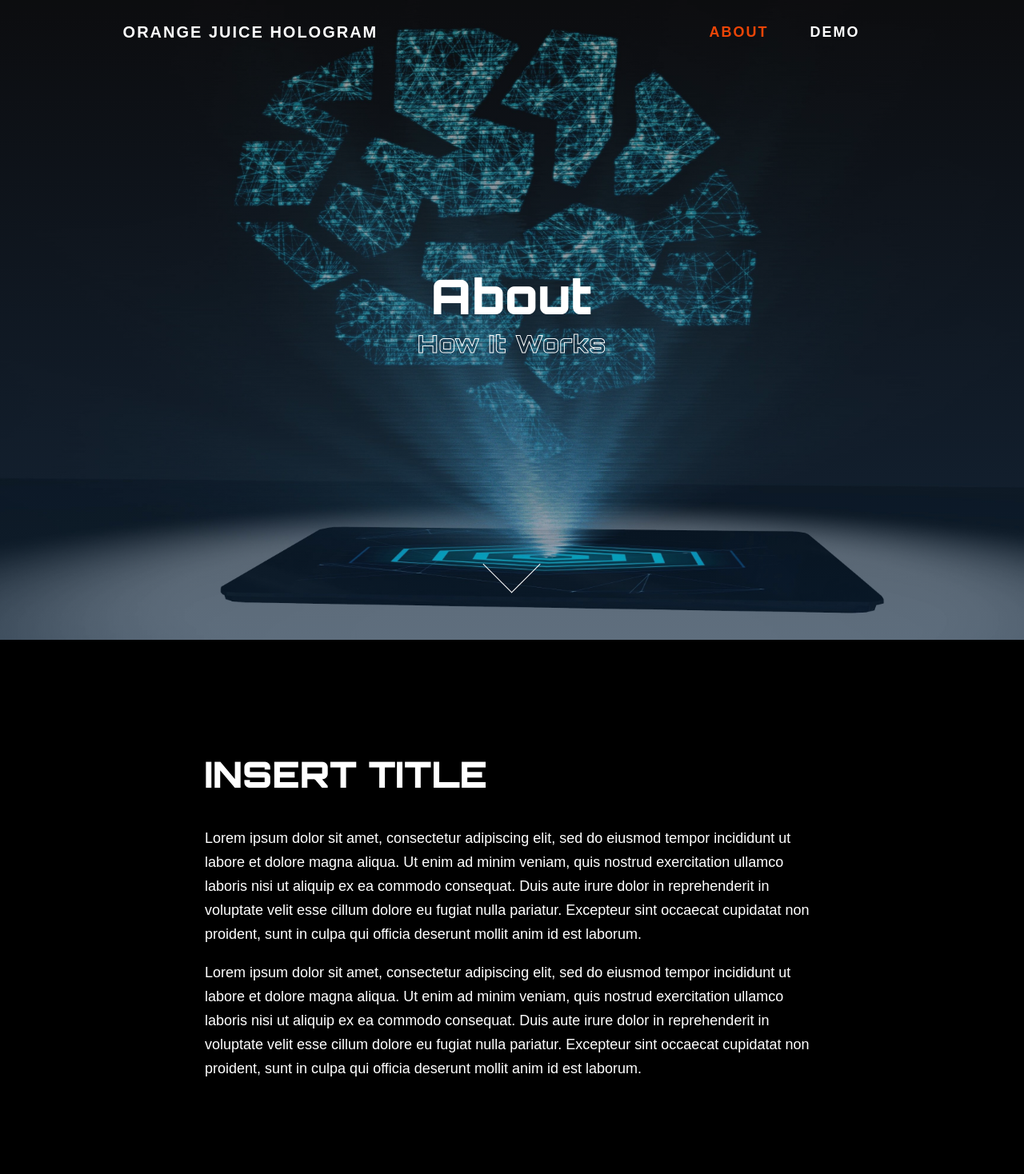
After one commit to arthurjl/orangejuicehologram, a Flask app: page /about in a window 1280 px wide. The commit adds this page. Shown: the top 1468 px of the page at 80% size. Run offline with Flask 2, Linux system fonts and the light colour scheme.

Commit message:
Front end changes

```diff
--- a/app.py
+++ b/app.py
@@ -56,6 +56,15 @@ def is_filename_safe(filename):
 def is_filesize_allowed(filesize):
     return int(filesize) < app.config["MAX_FILESIZE"]
 
+@app.route('/about', methods=['POST', 'GET'])
+def about():
+    return render_template('about.html')
+
+@app.route('/demo', methods=['POST', 'GET'])
+def demo():
+    return render_template('demo.html')
+
+
 
 if __name__ == "__main__":
     app.run(debug=True)
--- /dev/null
+++ b/static/css/about.css
@@ -0,0 +1,79 @@
+video {
+    width: 60%;
+    background-color: rgba(225,225,225,0);
+    /*padding: 10px;
+    border: 2px solid #eb4507;*/
+}
+
+.hologram {
+    font-size: 30px !important;
+    -webkit-text-stroke-width: 1px !important;
+}
+
+.textHolder h1 {
+    line-height: 60px !important;
+}
+
+.landingGradient {
+    background-image: url("/static/images/aboutbackground.jpg");
+}
+
+.textPart {
+    color: white;
+    padding: 8% 20% 8% 20%;
+}
+
+.textPart h2 {
+    font-family: "Orbitron", sans-serif;
+    font-size: 45px;
+}
+
+.textPart p {
+    font-size: 18px;
+    line-height: 30px;
+}
+
+.vidHolder {
+    display: flex;
+    align-items: center;
+    justify-content: center;
+    padding-bottom: 8%;
+}
+
+#aboutPage {
+    color: #eb4507;
+}
+
+/* css for arrow */
+
+.arrow {
+  box-sizing: border-box;
+  height: 4vw;
+  width: 4vw;
+  border-style: solid;
+  border-color: white;
+  border-width: 0px 1px 1px 0px;
+  transform: rotate(45deg);
+  transition: border-width 200ms ease-in-out;
+}
+
+.arrow:hover {
+  border-bottom-width: 3px;
+  border-right-width: 3px;
+}
+
+.container {
+  position: absolute;
+  top: 85vh;
+}
+
+/* Hide scrollbar for Chrome, Safari and Opera */
+body::-webkit-scrollbar {
+    display: none;
+}
+
+/* Hide scrollbar for IE, Edge and Firefox */
+body {
+  -ms-overflow-style: none;  /* IE and Edge */
+  scrollbar-width: none;  /* Firefox */
+}
--- a/static/css/main.css
+++ b/static/css/main.css
@@ -48,7 +48,7 @@ td {
     /*background-image: linear-gradient(rgba(67, 90, 165, 0.4), rgba(165, 67, 95, 0.4));*/
     /*background-image: linear-gradient(rgba(0, 0, 0, 0.4), rgba(227, 157, 77, 0.4));*/
     /*background-image: linear-gradient(rgba(0, 0, 0, 0.4), rgba(178, 194, 209, 0.4));*/
-    background-image: linear-gradient(rgba(0, 0, 0, 0.4), rgba(144, 155, 166, 0.4));
+    background-image: linear-gradient(rgba(0, 0, 0, 0.4), rgba(19, 58, 97, 0.4)); /* 142, 130, 171 */
     height: 100vh;
     width: 100%;
     background-position: center;
@@ -70,7 +70,7 @@ header {
 	text-transform: uppercase;
     letter-spacing: 2px;
 	z-index: 100;
-    position: fixed;
+    position: absolute;
     color: white;
 }
 
@@ -150,7 +150,7 @@ a:link {
   color: #dbb52f;
   text-transform: uppercase;
   background-color: rgba(255,255,255,0);
-  border: 2px solid white; /* #eb4507 */
+  border: 3px solid white; /* #eb4507 */
   z-index: 2;
   padding: 15px 15px;
   margin: 35px;
--- /dev/null
+++ b/templates/about.html
@@ -0,0 +1,55 @@
+{% extends 'base.html' %}
+
+{% block head %}
+<link rel="stylesheet" href="{{ url_for('static', filename='css/about.css') }}">
+<title>Task Master</title>
+{% endblock %}
+
+{% block body %}
+<script>
+
+       /* $("a[href='#content']").click(function() {
+            $([document.documentElement, document.body]).animate({
+                scrollTop: $("#contentAbout").offset().top
+            }, 1000);
+        });*/
+    function scrollToAnchor(anchor) {
+	// cgi_escape causes problems with multiple word tags which are combined with '+' symbols
+	// the following line resolves this by escaping + symbols
+	anchor = anchor.replace('+', '\\+');
+    var scrollTo = $('#' + anchor);
+    $('html,body').animate({scrollTop: scrollTo.offset().top},'slow');
+}
+
+</script>
+<div class = "landingGradient">
+    <div class = "landing">
+        <div class = "titleHolder">
+            <div class = "textHolder">
+                <h1>About</h1>
+                <h1 class = "hologram">How It Works</h1>
+            </div>
+        </div>
+        <div class="container">
+          <a href="#contentAbout" onclick="scrollToAnchor('contentAbout')">
+            <div id = "arrow" class="arrow"></div>
+          </a>
+        </div>
+
+        <!-- add arrow if possible -->
+    </div>
+</div>
+<div id = "contentAbout" class = "aboutSection">
+    <div class = "textPart">
+        <h2>INSERT TITLE</h2>
+        <p>Lorem ipsum dolor sit amet, consectetur adipiscing elit, sed do eiusmod tempor incididunt ut labore et dolore magna aliqua. Ut enim ad minim veniam, quis nostrud exercitation ullamco laboris nisi ut aliquip ex ea commodo consequat. Duis aute irure dolor in reprehenderit in voluptate velit esse cillum dolore eu fugiat nulla pariatur. Excepteur sint occaecat cupidatat non proident, sunt in culpa qui officia deserunt mollit anim id est laborum.</p>
+        <p>Lorem ipsum dolor sit amet, consectetur adipiscing elit, sed do eiusmod tempor incididunt ut labore et dolore magna aliqua. Ut enim ad minim veniam, quis nostrud exercitation ullamco laboris nisi ut aliquip ex ea commodo consequat. Duis aute irure dolor in reprehenderit in voluptate velit esse cillum dolore eu fugiat nulla pariatur. Excepteur sint occaecat cupidatat non proident, sunt in culpa qui officia deserunt mollit anim id est laborum.</p>
+    </div>
+    <div class = "vidHolder">
+        <video muted controls>
+            <!--<source src = "LandingVideoEdited1.mp4" type = "video/mp4">-->
+            <source src = "/static/videos/testvideo.mp4" type = "video/mp4">
+        </video>
+    </div>
+</div>
+{% endblock %}
--- a/templates/base.html
+++ b/templates/base.html
@@ -7,6 +7,8 @@
     <link rel="stylesheet" href="{{ url_for('static', filename='css/main.css') }}">
     <!-- fonts -->
     <link href="https://fonts.googleapis.com/css2?family=Orbitron:wght@400;900&display=swap" rel="stylesheet">
+    <!-- jquery -->
+    <script src="https://ajax.googleapis.com/ajax/libs/jquery/3.4.1/jquery.min.js"></script>
     {% block head %}{% endblock %}
 </head>
 <header id = "secondBox" class = "navbar">
@@ -15,8 +17,8 @@
 		<a class = "homepageLogo" href = "/">Orange Juice Hologram</a>
 	</div>
 		<ul class = "headerList">
-			<li><a href = "/about/" > About </a></li>
-			<li><a href = "/archive/"> Demo </a></li>
+			<li><a id = "aboutPage" href = "/about" > About </a></li>
+			<li><a id = "demoPage" href = "/demo"> Demo </a></li>
 		</ul>
 	</nav>
 </header>
--- a/templates/index.html
+++ b/templates/index.html
@@ -1,6 +1,7 @@
 {% extends 'base.html' %}
 
 {% block head %}
+<link rel="stylesheet" href="{{ url_for('static', filename='css/index.css') }}">
 <title>Task Master</title>
 {% endblock %}
 
@@ -14,7 +15,7 @@
                 <h2>3D Screen Effects</h2>
             </div>
             <div class = "learnMoreContainer">
-               <a href = "#" class="learnMoreButton"><button>Check Out the Demo &rarr;</button></a>
+               <a href = "/demo" class="learnMoreButton"><button>Check Out the Demo &rarr;</button></a>
             </div>
         </div>
     </div>
```
Also changed, not shown: static/css/demo.css (added, +16 -0 lines), templates/demo.html (added, +23 -0 lines), static/css/index.css (added), static/images/DemoBackground.jpg (added), static/images/aboutbackground.jpg (added), static/images/aboutbackground2.png (added), static/images/hexPattern.jpeg (added), static/images/hexagonPattern.jpg (added), static/images/hexagonPattern2.jpg (added), static/images/hexagonPattern3.jpg (added), static/images/hexagonPattern4.jpg (added), 1 other file.
